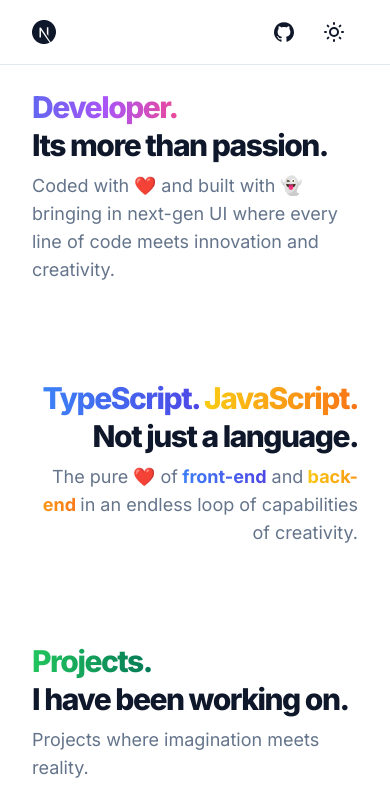
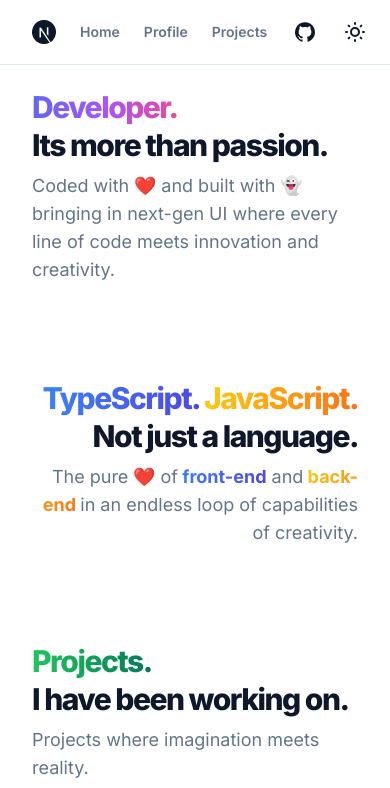
Before and after one commit to automataevox/dxvil.com, a Next.js app: page / in a window 390 px wide. Shown: the top 788 px of the page. Built offline with nearby package versions, Linux system fonts and the light colour scheme.

Commit message:
for now always shown navbar links

```diff
--- a/components/main-nav.tsx
+++ b/components/main-nav.tsx
@@ -20,7 +20,7 @@ export function MainNav({ items }: MainNavProps) {
         </span>
       </Link>
       {items?.length ? (
-        <nav className="hidden gap-6 md:flex">
+        <nav className="flex gap-6">
           {items?.map(
             (item, index) =>
               item.href && (
@@ -28,7 +28,7 @@ export function MainNav({ items }: MainNavProps) {
                   key={index}
                   href={item.href}
                   className={cn(
-                    "flex items-center text-lg font-semibold text-muted-foreground sm:text-sm",
+                    "flex items-center text-sm font-semibold text-muted-foreground sm:text-sm",
                     item.disabled && "cursor-not-allowed opacity-80"
                   )}
                 >
```
